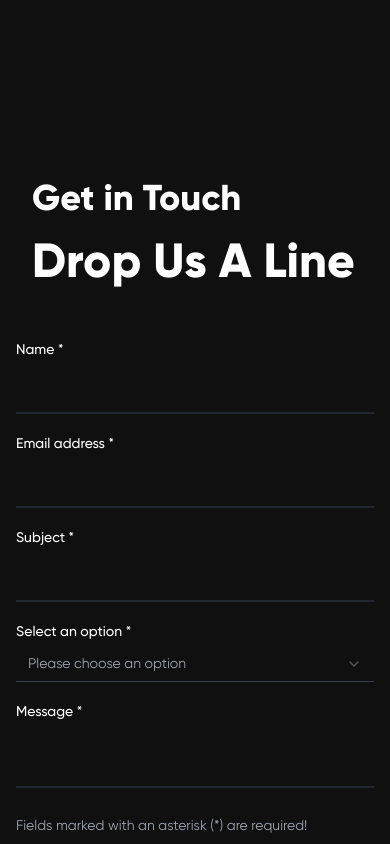
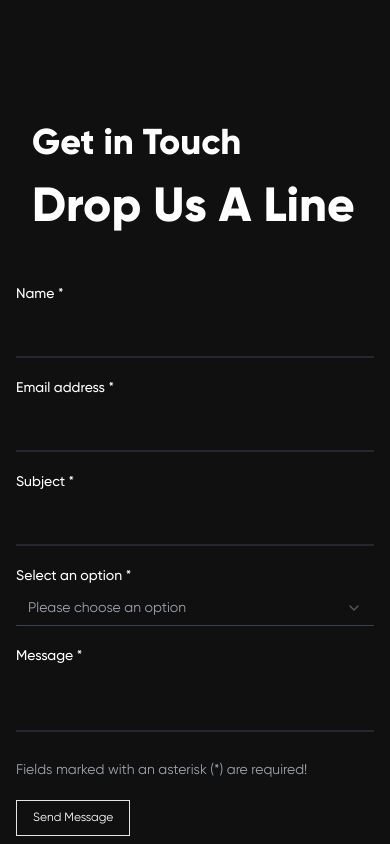
Before and after one commit to mFaYizp/cliko-mikado, a Next.js app: page /contact-us in a window 390 px wide. Shown: the part 720-1564 px from the top of the page. Built offline with nearby package versions, Linux system fonts and the light colour scheme.

Commit message:
padding top adjustment

```diff
--- a/components/Contact/ContactUs.tsx
+++ b/components/Contact/ContactUs.tsx
@@ -60,7 +60,7 @@ const ContactPage = () => {
 
   return (
     <section className="h-full text-white">
-      <div className="container grid grid-cols-1 md:grid-cols-2 gap-5 py-14 md:pb-20 xl:pb-36">
+      <div className="container grid grid-cols-1 md:grid-cols-2 gap-5 py-14 pt-0 md:pb-20 lg:py-28 xl:py-36">
         {/* Left Section */}
         <div className="h-full hidden md:flex flex-col justify-between">
           <div className=" flex flex-col">
--- a/components/ui/GoalSection.tsx
+++ b/components/ui/GoalSection.tsx
@@ -34,7 +34,7 @@ const GoalSection: React.FC<GoalSectionProps> = ({ section, desc }) => {
   };
 
   return (
-    <div className="text-white px-8 md:px-20 pb-16 md:pb-32">
+    <div className="text-white px-8 md:px-20 pt-0 pb-16 md:py-32">
       <div className="grid grid-cols-1 md:grid-cols-3 gap-12">
         {/* Left Side Section */}
         <div className="md:col-span-1">
```
